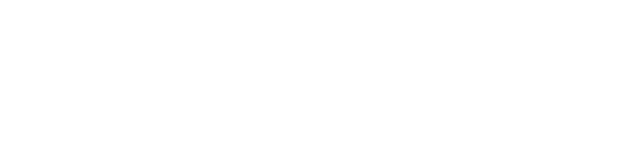
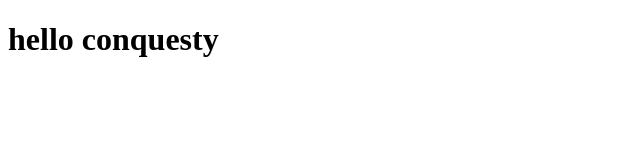
Before and after one commit to Nicocofer/Conquesty, a plain HTML site: page index.html in a window 1280 px wide. Shown: the whole page, without its empty margins (0-640 px from the left). Drawn offline with Linux system fonts and the light colour scheme.

Commit message:
init html

```diff
--- a/index.html
+++ b/index.html
@@ -1 +1,10 @@
-<HTML></HTML>
+<!DOCTYPE html>
+<html lang="en">
+<head>
+	<meta charset="UTF-8">
+	<title>Conquesty</title>
+</head>
+<body>
+	<h1>hello conquesty</h1>
+</body>
+</html>
```
